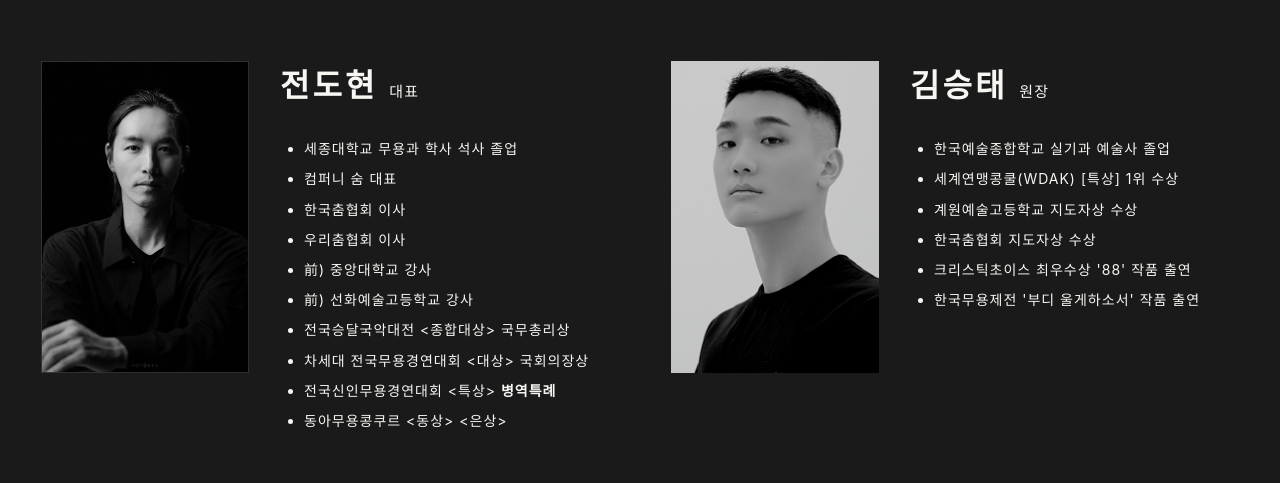
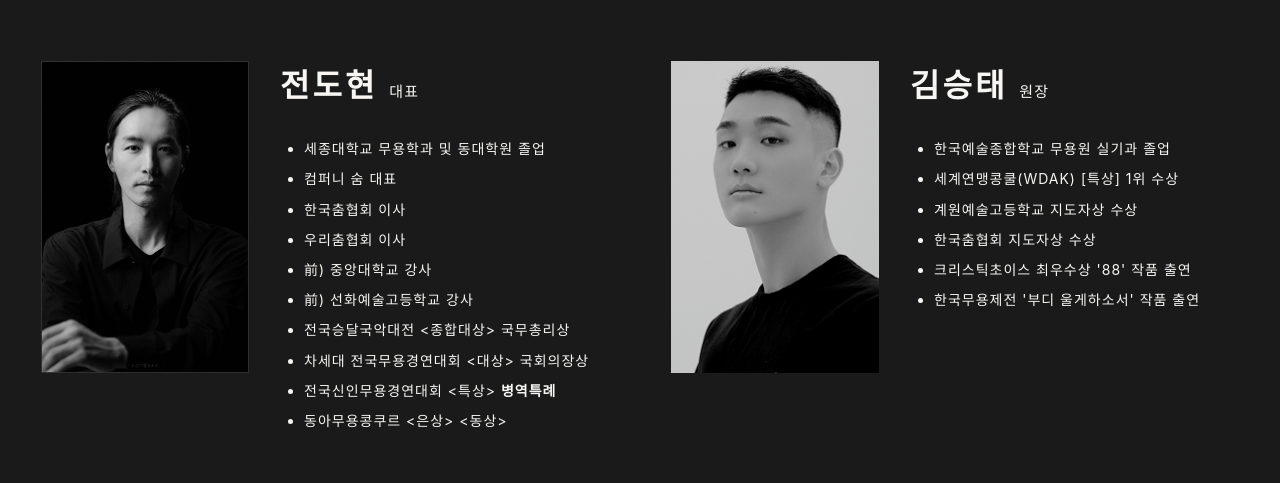
Before and after one commit to amookiei/DANCE, a plain HTML site: page index.html in a window 1280 px wide. Shown: the part 2880-3363 px from the top of the page. Drawn offline with Linux system fonts and the light colour scheme; a web font is replaced by a local one.

Commit message:
Update index.html

```diff
--- a/index.html
+++ b/index.html
@@ -293,7 +293,7 @@
                 <div class="profile-info light">
                     <h3 class="profile-name"><strong>전도현</strong> <span>대표</span></h3>
                     <ul class="profile-career">
-                        <li>세종대학교 무용과 학사 석사 졸업</li>
+                        <li>세종대학교 무용학과 및 동대학원 졸업</li>
                         <li>컴퍼니 숨 대표</li>
                         <li>한국춤협회 이사</li>
                         <li>우리춤협회 이사</li>
@@ -302,7 +302,7 @@
                         <li>전국승달국악대전 &lt;종합대상&gt; 국무총리상</li>
                         <li>차세대 전국무용경연대회 &lt;대상&gt; 국회의장상</li>
                         <li>전국신인무용경연대회 &lt;특상&gt; <strong>병역특례</strong></li>
-                        <li>동아무용콩쿠르 &lt;동상&gt; &lt;은상&gt;</li>
+                        <li>동아무용콩쿠르 &lt;은상&gt; &lt;동상&gt;</li>
                     </ul>
                 </div>
             </div>
@@ -313,7 +313,7 @@
                 <div class="profile-info light">
                     <h3 class="profile-name"><strong>김승태</strong> <span>원장</span></h3>
                     <ul class="profile-career">
-                        <li>한국예술종합학교 실기과 예술사 졸업</li>
+                        <li>한국예술종합학교 무용원 실기과 졸업</li>
                         <li>세계연맹콩쿨(WDAK) [특상] 1위 수상</li>
                         <li>계원예술고등학교 지도자상 수상</li>
                         <li>한국춤협회 지도자상 수상</li>
```
